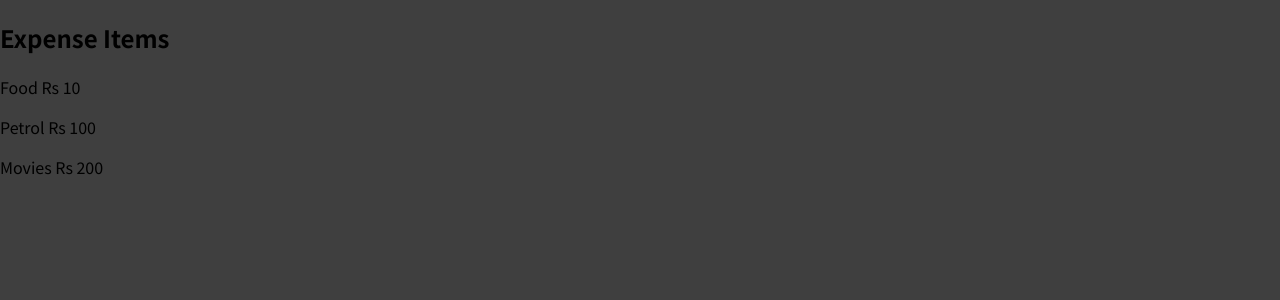
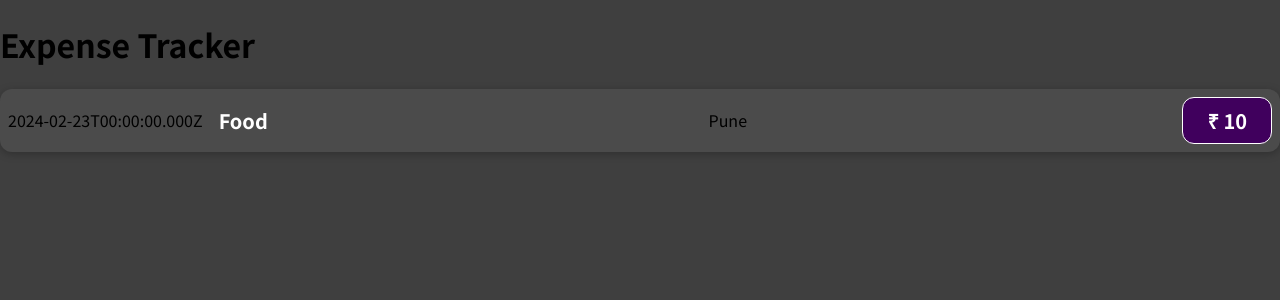
Before and after one commit to ctrl07/react, a JavaScript app: page / in a window 1280 px wide. Shown: the top 300 px of the page. Built offline with nearby package versions, Linux system fonts and the light colour scheme.

Commit message:
Added some Styling

```diff
--- a/src/App.js
+++ b/src/App.js
@@ -3,6 +3,7 @@
 function App() {
   return (
     <div>
+      <h1>Expense Tracker</h1>
       <ExpenseItem></ExpenseItem>
     </div>
   );
--- /dev/null
+++ b/src/components/ExpenseItem.css
@@ -0,0 +1,56 @@
+.expense-item {
+    display: flex;
+    justify-content: space-between;
+    align-items: center;
+    box-shadow: 0 2px 8px rgba(0, 0, 0, 0.25);
+    padding: 0.5rem;
+    margin: 1rem 0;
+    border-radius: 12px;
+    background-color: #4b4b4b;
+  }
+
+  .expense-item__description {
+    display: flex;
+    flex-direction: column;
+    gap: 1rem;
+    align-items: flex-end;
+    flex-flow: column-reverse;
+    justify-content: flex-start;
+    flex: 1;
+  }
+
+  .expense-item h2 {
+    color: #3a3a3a;
+    font-size: 1rem;
+    flex: 1;
+    margin: 0 1rem;
+    color: white;
+  }
+
+  .expense-item__price {
+    font-size: 1rem;
+    font-weight: bold;
+    color: white;
+    background-color: #40005d;
+    border: 1px solid white;
+    padding: 0.5rem;
+    border-radius: 12px;
+  }
+
+  @media (min-width: 580px) {
+    .expense-item__description {
+      flex-direction: row;
+      align-items: center;
+      justify-content: flex-start;
+      flex: 1;
+    }
+
+    .expense-item__description h2 {
+      font-size: 1.25rem;
+    }
+
+    .expense-item__price {
+      font-size: 1.25rem;
+      padding: 0.5rem 1.5rem;
+    }
+  }
--- a/src/components/ExpenseItem.js
+++ b/src/components/ExpenseItem.js
@@ -1,13 +1,18 @@
+import './ExpenseItem.css';
+
 function ExpenseItem (){
-    return ( <div>
-                <div>
-                    <h2>Expense Items</h2>
-                </div>
-                <div>
-                    <p>Food Rs 10</p>
-                    <p>Petrol Rs 100</p>
-                    <p>Movies Rs 200</p>
-                </div>
+    const expenseDate = new Date(2023, 13, 23);
+    const expenseItem = 'Food';
+    const expenseAmount = 10;
+    const locationOfExpenditure = 'Pune'
+    return (
+        <div className='expense-item'>
+            <div>{expenseDate.toISOString()}</div>
+            <div className='expense-item__description'>
+                <h2>{expenseItem}</h2>
+                <div className='expense-item__description'>{locationOfExpenditure}</div>
+                <div className='expense-item__price'>₹ {expenseAmount}</div>
+            </div>
     </div> )
 };
 
```
